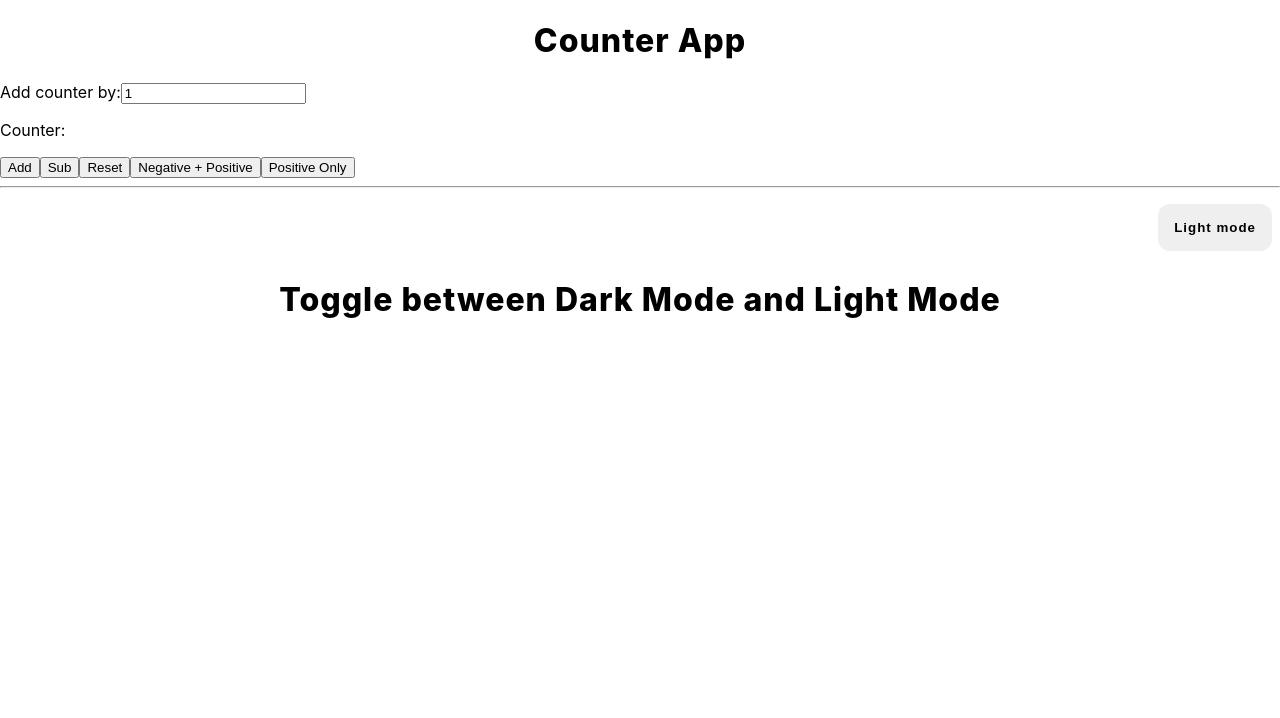
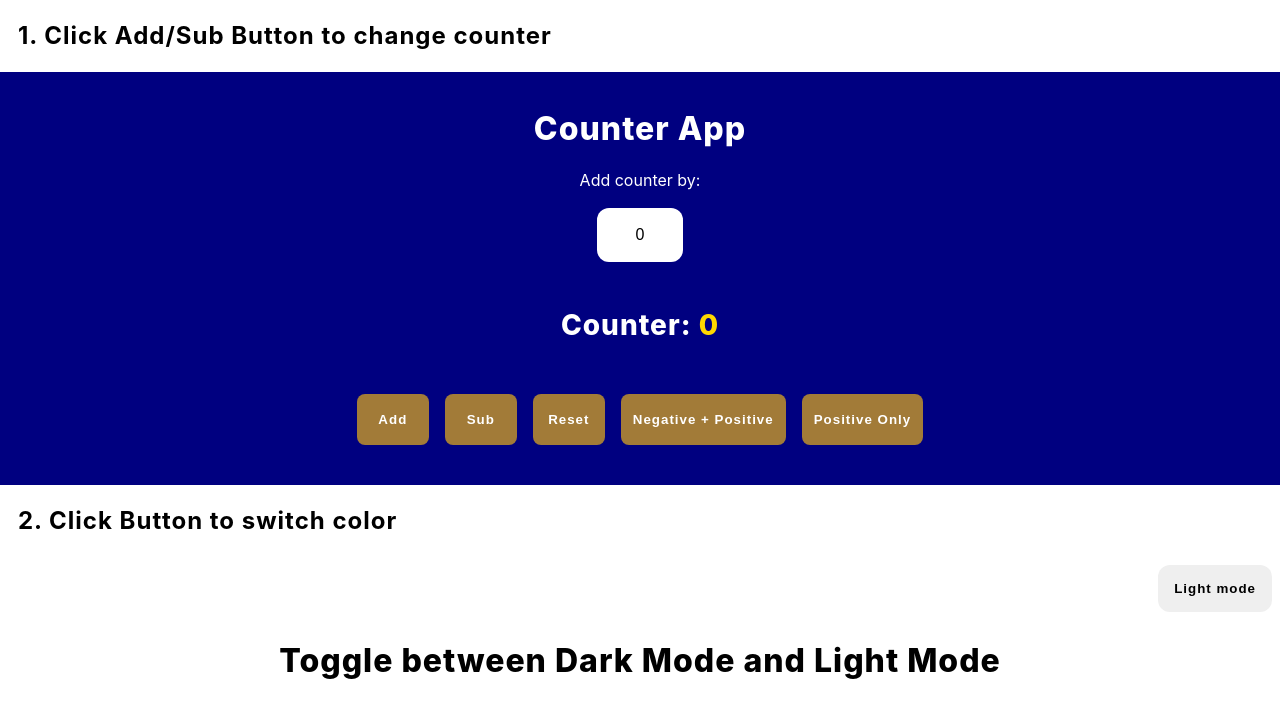
Before and after one commit to Tonnymwirigi254/react-april, a React (Create React App) app: page / in a window 1280 px wide. Shown: the top 718 px of the page. Built offline with nearby package versions, Linux system fonts and the light colour scheme.

Commit message:
Counter APp bug implementation

```diff
--- a/src/App.css
+++ b/src/App.css
@@ -1,38 +1,7 @@
-.App {
-  text-align: center;
+h2 {
+  margin-left: 18px;
+  font-weight: bold;
+  letter-spacing: 1px;
+  line-height: 32px;
+  border-radius: 4px;
 }
-
-.App-logo {
-  height: 40vmin;
-  pointer-events: none;
-}
-
-@media (prefers-reduced-motion: no-preference) {
-  .App-logo {
-    animation: App-logo-spin infinite 20s linear;
-  }
-}
-
-.App-header {
-  background-color: #282c34;
-  min-height: 100vh;
-  display: flex;
-  flex-direction: column;
-  align-items: center;
-  justify-content: center;
-  font-size: calc(10px + 2vmin);
-  color: white;
-}
-
-.App-link {
-  color: #61dafb;
-}
-
-@keyframes App-logo-spin {
-  from {
-    transform: rotate(0deg);
-  }
-  to {
-    transform: rotate(360deg);
-  }
-}
--- a/src/App.js
+++ b/src/App.js
@@ -2,11 +2,14 @@
 import ChangeColorCompoent from './components/changeColor';
 import CounterAppComponent from './components/counterApp';
 
+import "./App.css"
+
 function App() {
   return (
     <div>
+        <h2>1. Click Add/Sub Button to change counter</h2>
         <CounterAppComponent/>
-        <hr/>
+        <h2>2. Click Button to switch color</h2>
         <ChangeColorCompoent/>
     </div>
   );
--- /dev/null
+++ b/src/components/counterApp.css
@@ -0,0 +1,59 @@
+.counter-app-container {
+    padding: 16px;
+    background-color: navy;
+    color: #fff;
+    text-align: center;
+}
+.counter-app-form input{
+    max-width: 62px;
+    padding: 18px 12px;
+    border: none;
+    border-radius: 12px;
+    margin: 18px;
+    text-align: center;
+    font-size: 16px;
+    font-weight: 400;
+}
+.counter-app-click-me {
+    padding: 12px 18px;
+    border-radius: 12px;
+    margin: 8px;
+    background-color: rgb(115, 124, 96);
+    color: #fff;
+    font-weight: bold;
+    cursor: pointer;
+    margin-top: 22px;
+}
+.counter-app-click-me:hover {
+    background-color: #fff;
+    color: #000;
+    transition: ease-in-out .3s;
+}
+.counter-app-counter {
+    font-size: 28px;
+    font-weight: 800;
+    letter-spacing: 1px;
+}
+.counter-app-counter span {
+    color: gold;
+}
+.counter-app-btn {
+    padding: 16px;
+}
+.counter-app-btn button {
+    padding: 18px 12px;
+    margin: 8px;
+    border-radius: 8px;
+    border: none;
+    background-color: rgba(218, 165, 32, 0.747);
+    font-weight: bolder;
+    letter-spacing: 1px;
+    min-width: 72px;
+    cursor: pointer;
+    color: #fff;
+}
+.counter-app-btn button:hover {
+    background-color: #fff;
+    color: #000;
+    transition: ease-in-out .3s;
+}
--- a/src/components/counterApp.js
+++ b/src/components/counterApp.js
@@ -1,27 +1,28 @@
 import { useEffect, useState } from "react"
+import "./counterApp.css"
 
 const CounterAppComponent = () => {
-    const [counter, setCounter] = useState(localStorage.getItem("counter"))
-    const [countBy, setCountBy] = useState(1)
+    const [counter, setCounter] = useState(Number(localStorage.getItem("counter")))
+    const [countBy, setCountBy] = useState(Number(localStorage.getItem("countBy")))
     const [error, setError] = useState("")
     const [isNegative, setIsNegative] = useState(localStorage.getItem("isNegative"))
 
-    const addCounter = () => {
-        setCounter(prev => prev += countBy)
-    }
+    /*
+        initCount will initiliaze the counter to 1 when page loads for the first time
+        initCountBy will initialize the countBy to 1 when page loads for the first time
+    */
+    const initCounter = 1
+    const initCountBy = 1
+    const errorMsg = "Sorry, I am not programmed to handle both negative and positive numbers, Click below to handle negative numbers."
 
-    const subCounter = () => {
-        if(((Number(counter) - countBy < 0) || counter < 0) && !!isNegative === false)  {
-            setCounter(counter)
-            setError("Sorry, I am not programmed to handle negative number, click here to handle negative numbers!")
-        } else {
-            setCounter(prev => prev -= countBy)
-        }
-    }
+    const addCounter = () => setCounter(prev => prev += countBy)
+
+    const subCounter = () => (((Number(counter) - countBy < 0)) && !!isNegative === false) ? setError(errorMsg): setCounter(prev => prev -= countBy)
 
     const handleCountBy = (e) => {
         const num = Number(e.target.value)
         setCountBy(num)
+        localStorage.setItem("countBy",num)
     }
 
     const handleReset = () => {
@@ -32,30 +33,51 @@ const CounterAppComponent = () => {
     const handleNegative = () => {
         setIsNegative(true)
         localStorage.setItem("isNegative", true)
+        setError("")
     }
 
     const handlePositive = () => {
         if((Number(counter) - countBy <= 0)) {
             setCounter(0)
         }
+
         setIsNegative(false)
         localStorage.setItem("isNegative", false)
     }
 
-    useEffect(() => {
+    // handleInitState function will initialize our program setting default values in localstorage
+    const handleInitState = () => {
         const isNegativeSet = localStorage.getItem("isNegative")
         if(!!isNegativeSet === false) {
             localStorage.setItem("isNegative", false)
         }
+
         setError("")
-    }, [counter])
+        localStorage.setItem("counter", counter)
+
+        const count = localStorage.getItem("counter")
+        if(Boolean(count) === false) {
+            localStorage.setItem("counter", initCounter)
+        }
+
+        const countBy = localStorage.getItem("countBy")
+        if(Boolean(countBy) === false) {
+            localStorage.setItem("countBy", initCountBy)
+        } else {
+            localStorage.setItem("countBy", countBy)
+        }
+    }
+
+    useEffect(() => {
+        handleInitState()
+    }, [counter, countBy])
 
     return (
-        <>
+        <div className="counter-app-container">
             <h1>Counter App</h1>
 
-            <div>
-                <label htmlFor="countBy">Add counter by:</label>
+            <div className="counter-app-form">
+                <label htmlFor="countBy"><span>Add counter by:</span></label> <br/>
                 <input id="countBy" value={countBy} onChange={handleCountBy}/>
             </div>
 
@@ -63,20 +85,26 @@ const CounterAppComponent = () => {
                 <>
                     <br/>
                     <small>{error}</small>
-                    <button onClick={handleNegative}>Click Me</button>
+                    <br/>
+                    <button
+                        className="counter-app-click-me"
+                        onClick={handleNegative}
+                    >
+                        Click Me!
+                    </button>
                 </>
              }
 
-            <p>Counter: {counter}</p>
+            <p className="counter-app-counter">Counter: <span>{counter}</span> </p>
 
-            <div>
+            <div className="counter-app-btn">
                 <button onClick={addCounter}>Add</button>
                 <button onClick={subCounter}>Sub</button>
                 <button onClick={handleReset}>Reset</button>
                 <button onClick={handleNegative}>Negative + Positive</button>
                 <button onClick={handlePositive}>Positive Only</button>
             </div>
-        </>
+        </div>
     )
 }
 
```
